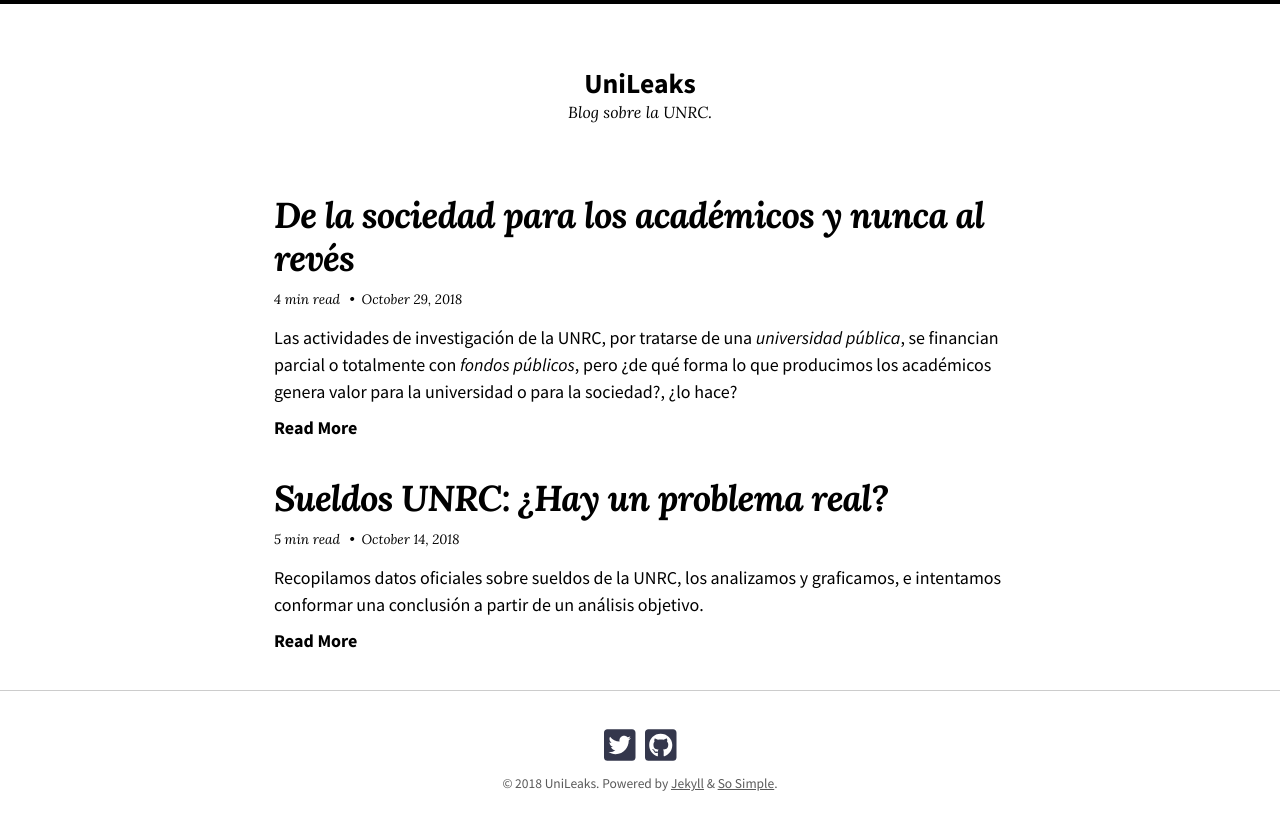
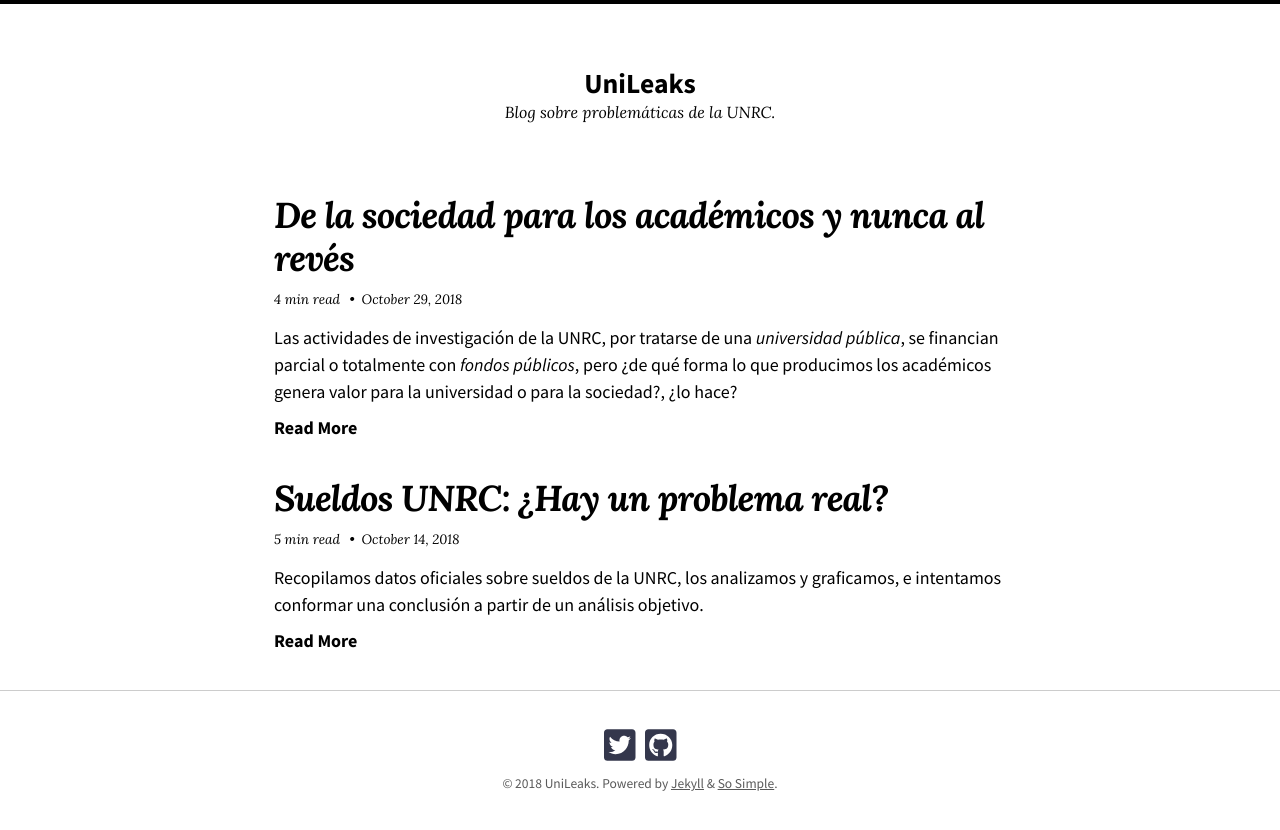
Before and after one commit to UniLeaks/unileaks.github.io, a Jekyll site: the page built from index.md, in a window 1280 px wide. Shown: the top 830 px of the page. Built offline with Jekyll 4.4.1, drawn with Linux system fonts in a browser that asks for light colours; nearby versions of some CDN libraries.

Commit message:
descripción arreglada

```diff
--- a/_config.yml
+++ b/_config.yml
@@ -17,7 +17,7 @@
 # remote_theme: mmistakes/so-simple-theme
 locale: es-AR
 title: "UniLeaks"
-description: "Blog sobre la UNRC."
+description: "Blog sobre problemáticas de la UNRC."
 baseurl: # the subpath of your site, e.g. "/blog"
 url: https://unileaks.github.io # the base hostname & protocol for your site e.g. "https://mmistakes.github.io"
 logo: # path of site logo, e.g. "/images/logo.png"
```
